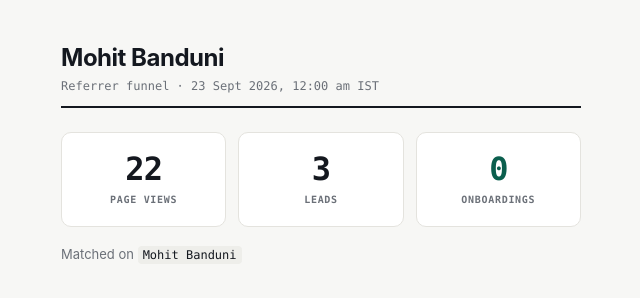
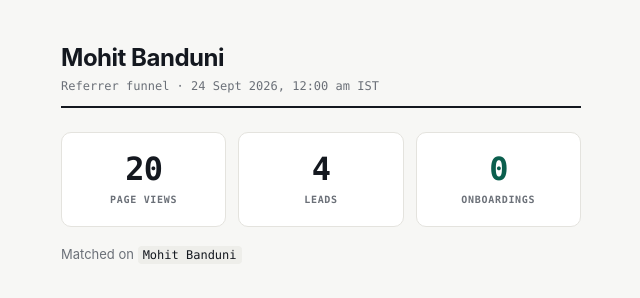
Before and after one commit to anchitmaheshwari-stack/mohit-funnel-vidhan, a plain HTML site: page index.html in a window 1280 px wide. Shown: the full height of the page, 319-959 px from the left. Drawn offline with Linux system fonts and the light colour scheme.

Commit message:
Funnel refresh 24 Sep 2026, 00:00 IST

```diff
--- a/index.html
+++ b/index.html
@@ -28,12 +28,12 @@
 
 <header>
   <h1>Mohit Banduni</h1>
-  <div class="stamp">Referrer funnel &middot; 23 Sept 2026, 12:00 am IST</div>
+  <div class="stamp">Referrer funnel &middot; 24 Sept 2026, 12:00 am IST</div>
 </header>
 
 <div class="stats">
-  <div class="stat"><div class="v">22</div><div class="k">Page views</div></div>
-  <div class="stat"><div class="v">3</div><div class="k">Leads</div></div>
+  <div class="stat"><div class="v">20</div><div class="k">Page views</div></div>
+  <div class="stat"><div class="v">4</div><div class="k">Leads</div></div>
   <div class="stat"><div class="v">0</div><div class="k">Onboardings</div></div>
 </div>
 
```
